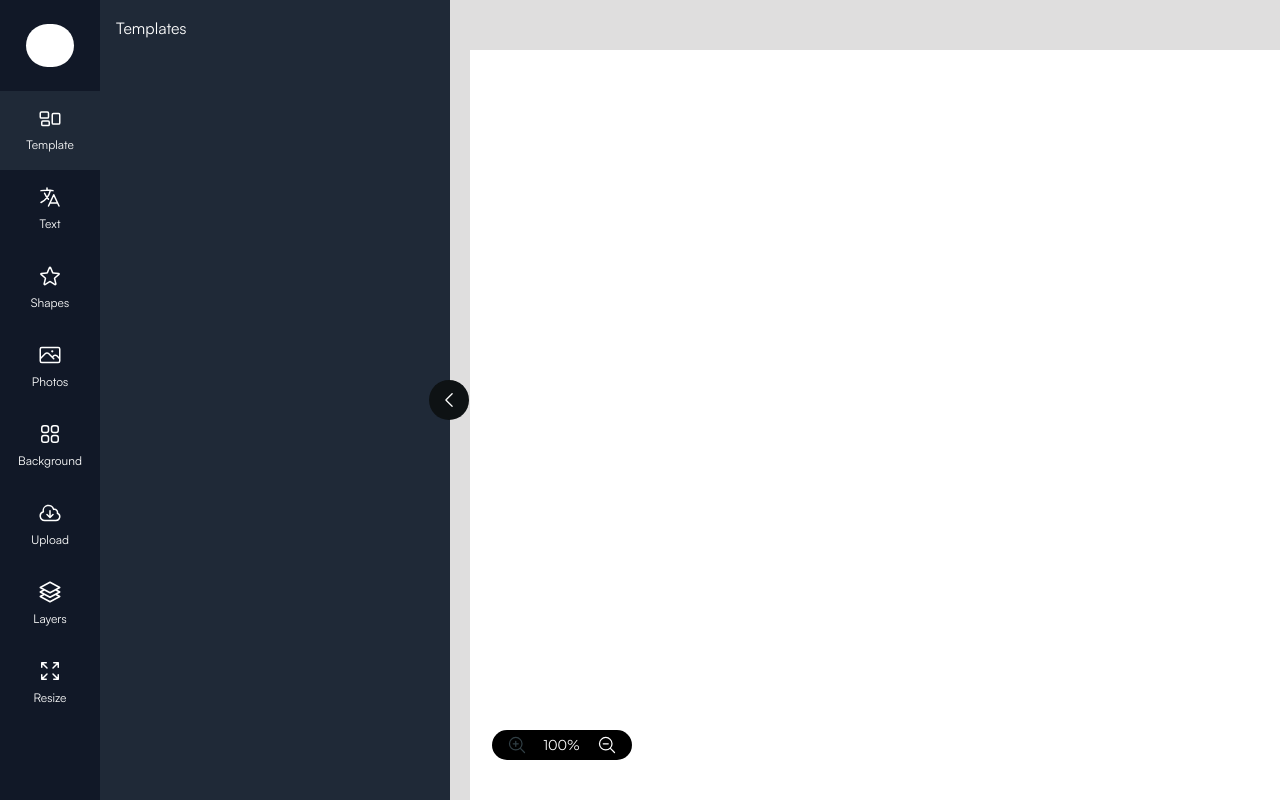
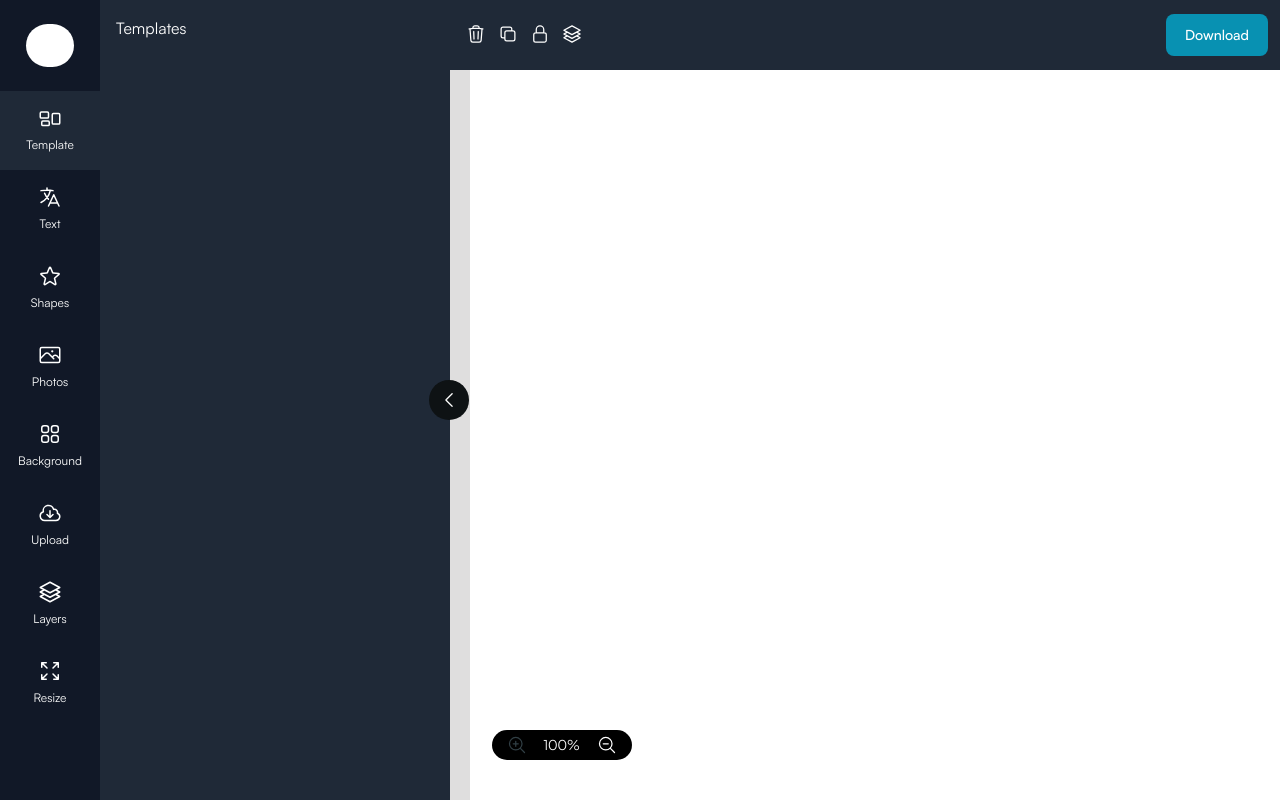
Before and after one commit to BDKoussama/FlowDesign, a Next.js app in the folder web/: page /editor in a window 1280 px wide. Built offline with nearby package versions, Linux system fonts and the light colour scheme.

Commit message:
added tooltips for buttons

```diff
--- a/web/components/Scene/index.jsx
+++ b/web/components/Scene/index.jsx
@@ -1,6 +1,8 @@
 
 import React from "react"
 import dynamic from "next/dynamic";
+import {Button , Tooltip} from 'flowbite-react';
+import { LockClosedIcon, Square2StackIcon, Square3Stack3DIcon, TrashIcon } from "@heroicons/react/24/outline";
 
 const Stage = dynamic(() => import("../Editor/StageWrapper"), {
     ssr: false,
@@ -9,6 +11,47 @@ const Stage = dynamic(() => import("../Editor/StageWrapper"), {
 export default function Scene({toggle}){
     return (
         <div className='editor-scene--wrapper'>
+            <div className='stage-header w-full h-[70px] bg-gray-800 absolute top-0 z-10 py-2 px-3'>
+                <div className="h-full w-full flex flex-row justify-between items-center">
+                    <div className="layer-control">
+                        <ul>
+                            <li className="inline-block mr-1">
+                                <Tooltip content = "Delete">
+                                    <button className="text-white hover:bg-gray-700 rounded-full p-1">
+                                        <TrashIcon className="h-5 w-5" />
+                                    </button>
+                                </Tooltip>
+                            </li>
+                            <li className="inline-block mr-1">
+                                <Tooltip content = "Duplicate">
+                                    <button className="text-white hover:bg-gray-700 rounded-full p-1">
+                                        <Square2StackIcon className="h-5 w-5" />
+                                    </button>
+                                </Tooltip>
+                            </li>
+                            <li className="inline-block mr-1">
+                                <Tooltip content = "Lock">
+                                    <button className="text-white hover:bg-gray-700 rounded-full p-1">
+                                        <LockClosedIcon className="h-5 w-5" />
+                                    </button>
+                                </Tooltip>
+                            </li>
+                            <li className="inline-block mr-1">
+                                <Tooltip content = "Position">
+                                    <button className="text-white hover:bg-gray-700 rounded-full p-1">
+                                        <Square3Stack3DIcon className="h-5 w-5" />
+                                    </button>
+                                </Tooltip>
+                            </li>
+                        </ul>
+                    </div>
+                    <div className="download-stage">
+                        <Button>
+                            Download
+                        </Button>
+                    </div>
+                </div>
+            </div>
             <Stage toggle= {toggle}/>
         </div>
     )
--- a/web/components/Widgets/Layers.jsx
+++ b/web/components/Widgets/Layers.jsx
@@ -3,6 +3,7 @@ import { useSelector , useDispatch} from "react-redux"
 import { setSelected , updateSelected} from "../../app/features/canvas/selectSlice";
 import {deleteElement , addShape} from '../../app/features/canvas/stageSlice';
 import { v4 as uuidv4 } from 'uuid';
+import {Tooltip} from 'flowbite-react';
 
 export default function Layers(){
 
@@ -33,6 +34,7 @@ export default function Layers(){
                                 </div>
 
                                 <div className="flex justify-end items-center w-20">
+                                    <Tooltip content = "Delete">
                                         <span className="block cursor-pointer hover:bg-gray-700 p-1 rounded-full"
                                             onClick={(e) => {
                                                 e.stopPropagation();
@@ -48,7 +50,9 @@ export default function Layers(){
                                         >
                                             <TrashIcon className="h-4 w-4 text-white"/>
                                         </span>
+                                    </Tooltip>
 
+                                    <Tooltip content = "Duplicate">
                                         <span className="block  cursor-pointer hover:bg-gray-700 p-1 rounded-full"
                                             onClick={(e) => {
                                                 e.stopPropagation();
@@ -64,8 +68,10 @@ export default function Layers(){
                                         >
                                             <Square2StackIcon className="h-4 w-4 text-white"/>
                                         </span>
+                                    </Tooltip>
 
                                     { item.attrs.id === selected.item.id && (
+                                        <Tooltip content = { `${item.attrs.visible ? 'Hide' : 'Show'}` }>
                                             <span className="block cursor-pointer hover:bg-gray-700 p-1 rounded-full"
                                                 onClick={(e) => {
                                                     e.stopPropagation();
@@ -79,6 +85,8 @@ export default function Layers(){
                                             >
                                             <EyeIcon className= { `h-4 w-4 ${item.attrs.visible ? 'text-white' : 'text-gray-500'}` }/>
                                             </span>
+                                        </Tooltip>
+
                                     ) }
 
 
```
Lines whose indentation alone changed are shown as unchanged.
